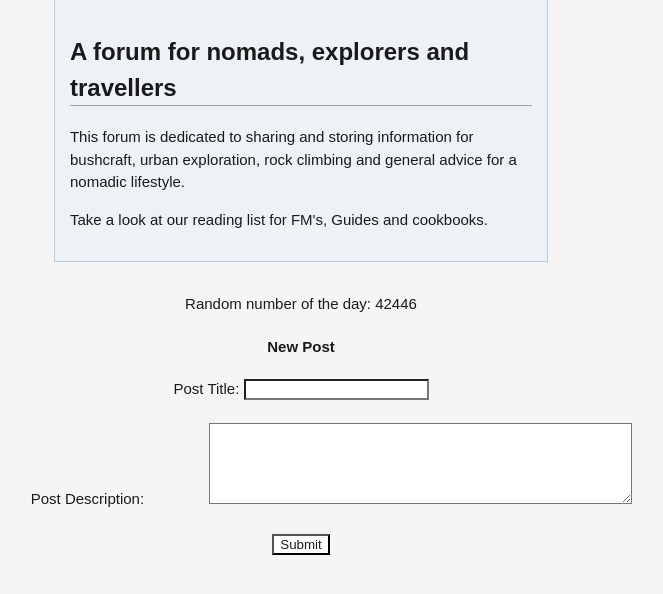
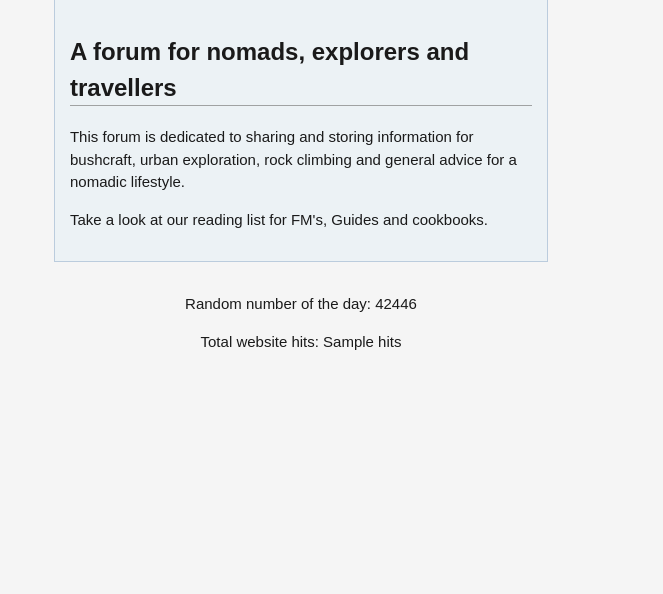
Before and after one commit to daylightInitiative/Vagabond-Forum, a Flask app: page / in a window 1280 px wide. Shown: the part 146-740 px from the top of the page, without its empty margins (339-1002 px from the left). Run offline with Flask 3, Linux system fonts and the light colour scheme; a database or web service that is not in the repository returns one stand-in record (values such as "Sample title"); some libraries are stand-ins or nearby versions.

Commit message:
added new post button to forums, fixed hits being doubled

```diff
--- a/vagabond/main.py
+++ b/vagabond/main.py
@@ -43,6 +43,8 @@ def read_sql_file(filename):
 def log_request_info():
     print(f"[ACCESS] {request.method} {request.path} from {request.remote_addr}")
     # need to update the hits by one
+    if '/static' in request.path: # we dont want resources to count as a website visit
+        return
     try:
         with post.connect(**DB_CONFIG) as conn:
             with conn.cursor() as cur:
@@ -65,7 +67,15 @@ def index():
     # serve a random number to the template
     random_number = randint(1, 99999)
 
-    return render_template("index.html", number=random_number)
+    # get the number of website hits
+    num_hits = 0
+    with post.connect(**DB_CONFIG) as conn:
+            with conn.cursor() as cur:
+                cur.execute("SELECT hits FROM webstats;")
+                num_hits = cur.fetchall()[0][0]
+                print(num_hits)
+
+    return render_template("index.html", number=random_number, num_hits=num_hits)
 
 PAGE_LIMIT = 10
 
@@ -154,28 +164,44 @@ def serve_forum():
 
 # all this clowning around with formatting is a thing of the past
 
-#@app.route('/forums?post=<code>?reply')
+
+# for posting we can just reuse this route
+@app.route('/post', methods=['GET', 'POST'])
+@limiter.limit("125 per minute", methods=["GET"])
+@limiter.limit("70 per minute", methods=["POST"])
+def submit_new_post():
+
+    if request.method == "GET":
+
+        # TODO: pass user info into this template like the username and stuff
+        return render_template("create_post.html")
+
+    elif request.method == "POST":
+
+        title = request.form.get('title', type=str)
+        description = request.form.get('description', type=str)
+
+        if not title or not description:
+            return '', 400
+
+        author = "Anon"
+        with post.connect(**DB_CONFIG) as conn:
+            with conn.cursor() as cur:
+                cur.execute("INSERT INTO posts (title, contents, author) VALUES (%s, %s, %s) RETURNING id",
+                            (title, description, author))
+                new_post_id = cur.fetchone()[0]
+                #print(new_post_id)
+                conn.commit()
+                # return in here
+
+                return redirect(f'/forums?post={new_post_id}')
+
+        # if we use RETURNING it gives us the created id
 
 
-@app.route('/post', methods=['POST'])
-@limiter.limit("70 per minute", methods=["POST"])
-def submit_new_post():
-    title = request.form.get('title', type=str)
-    description = request.form.get('description', type=str)
-
-    if not title or not description:
-        return '', 400
-
-    author = "Anon"
-    with post.connect(**DB_CONFIG) as conn:
-        with conn.cursor() as cur:
-            cur.execute("INSERT INTO posts (title, contents, author) VALUES (%s, %s, %s)",
-                        (title, description, author))
-            conn.commit()
-
-    # for right now the author is anon
-    #return '<p>post submitted...</p>', 200
-    return redirect(url_for('index')), 302
+        # for right now the author is anon
+        #return '<p>post submitted...</p>', 200
+        #return redirect(url_for('index')), 302
 
 @app.route('/static/<path:filename>')
 @limiter.exempt
--- a/vagabond/templates/forums.html
+++ b/vagabond/templates/forums.html
@@ -2,6 +2,8 @@
 
 {% block content %}
     <p>This is the forums page.</p>
+    <!-- simple new post link -->
+    <a href="/post"><b>New Post</b></a>
     <div>
 
 
--- a/vagabond/templates/index.html
+++ b/vagabond/templates/index.html
@@ -11,16 +11,7 @@
 
         <div>
             <p>Random number of the day: {{number}}</p>
-            <form class="new-post-form" action="/post" method="POST">
-                <h4>New Post</h4>
-                <label for="title">Post Title:</label>
-                <input type="text" id="title" name="title" required>
-                <br><br>
-                <label id="description" for="description">Post Description:</label>
-                <textarea id="description" name="description" rows="5" cols="50" required></textarea>
-                <br><br>
-                <input type="submit" value="Submit">
-            </form>
+            <p>Total website hits: {{num_hits}}</p>
         </div>
     </main>
 {% endblock %}
```
Also changed, not shown: vagabond/templates/create_post.html (added, +16 -0 lines).
